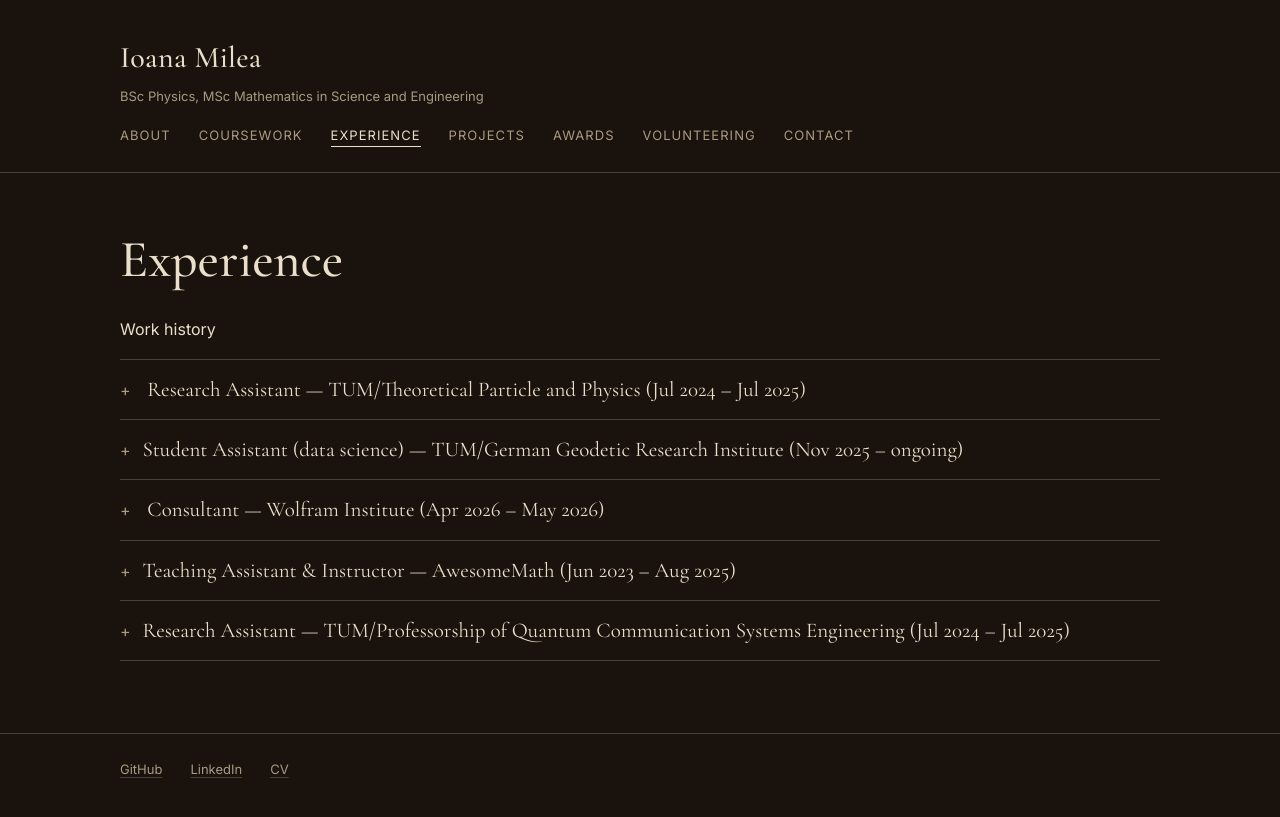
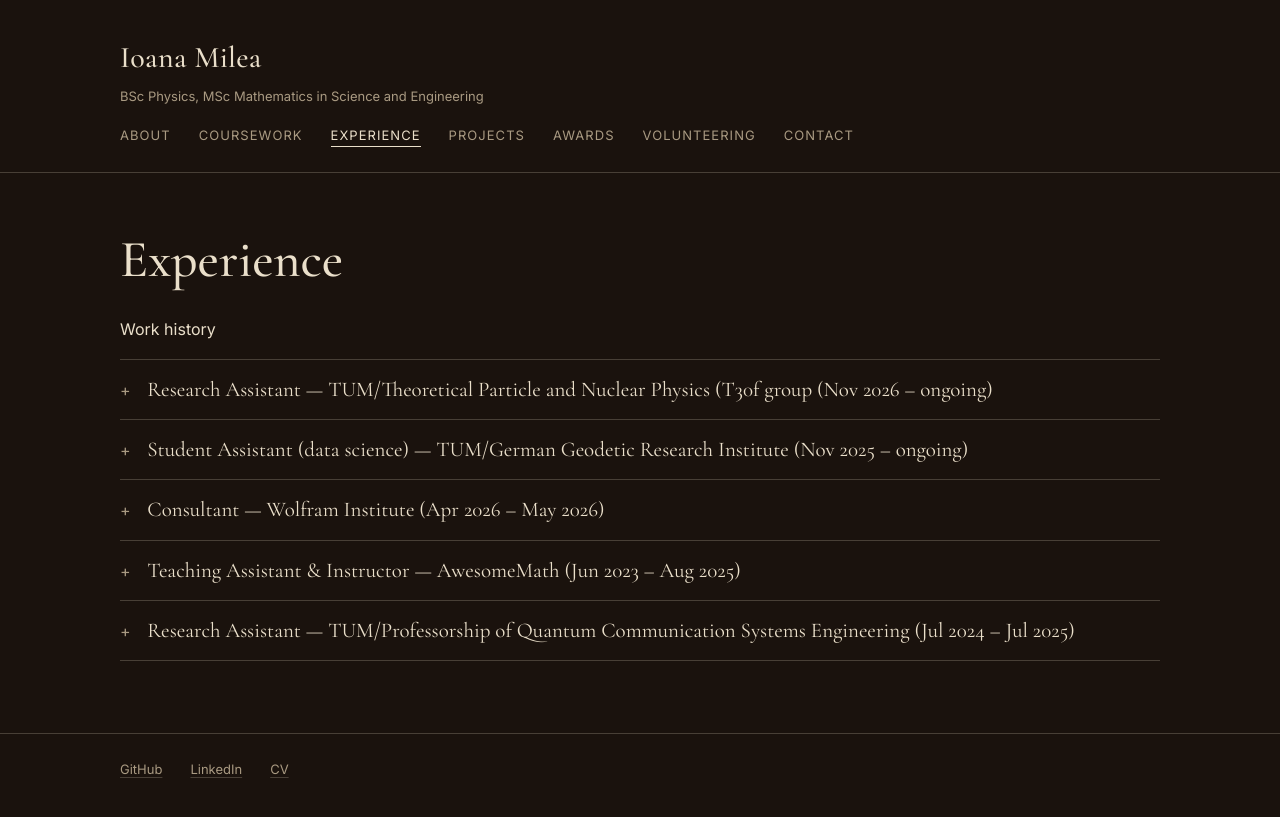
Before and after one commit to 231904/ioanamilea, a Jekyll site: the page built from experience/index.md, in a window 1280 px wide. Shown: the top 817 px of the page. Built offline with Jekyll 4.4.1, drawn with Linux system fonts in a browser that asks for light colours.

Commit message:
Update index.md

```diff
--- a/experience/index.md
+++ b/experience/index.md
@@ -9,7 +9,7 @@ permalink: /experience/
 Work history
 
 <details class="entry">
-<summary> Research Assistant — TUM/Theoretical Particle and Physics (Jul 2024 – Jul 2025)</summary>
+<summary> Research Assistant — TUM/Theoretical Particle and Nuclear Physics (T30f group (Nov 2026 – ongoing)</summary>
 <div class="entry-body" markdown="1">
 
 - Follow-up work of my Bachelor's thesis on neural networks for lattice QCD. Optimising training scripts for memory and time constraints.
@@ -21,7 +21,7 @@ Work history
 </details>
 
 <details class="entry">
-<summary>Student Assistant (data science) — TUM/German Geodetic Research Institute (Nov 2025 – ongoing)</summary>
+<summary> Student Assistant (data science) — TUM/German Geodetic Research Institute (Nov 2025 – ongoing)</summary>
 <div class="entry-body" markdown="1">
 
 I help with various data-centered tasks.
@@ -49,7 +49,7 @@ I help with various data-centered tasks.
 
 
 <details class="entry">
-<summary>Teaching Assistant & Instructor — AwesomeMath (Jun 2023 – Aug 2025)</summary>
+<summary> Teaching Assistant & Instructor — AwesomeMath (Jun 2023 – Aug 2025)</summary>
 <div class="entry-body" markdown="1">
 - Founded by former coach of the US IMO team Dr. Titu Andreescu, AwesomeMath offers intensive summer programs for students preparing for Mathematics Olympiads.
 - Started as a teaching assistant, where I took personalised notes on each student, graded homework and tests and provided individual feedback, office hours;
@@ -62,7 +62,7 @@ I help with various data-centered tasks.
 </details>
 
 <details class="entry">
-<summary>Research Assistant — TUM/Professorship of Quantum Communication Systems Engineering (Jul 2024 – Jul 2025)</summary>
+<summary> Research Assistant — TUM/Professorship of Quantum Communication Systems Engineering (Jul 2024 – Jul 2025)</summary>
 <div class="entry-body" markdown="1">
 My project was focused on processing images of bidimensional boron nitride crystals, used for generating single-photon sources with applications in quantum communication protocols. Their parameters influence the spectrum of emission.
 
```
